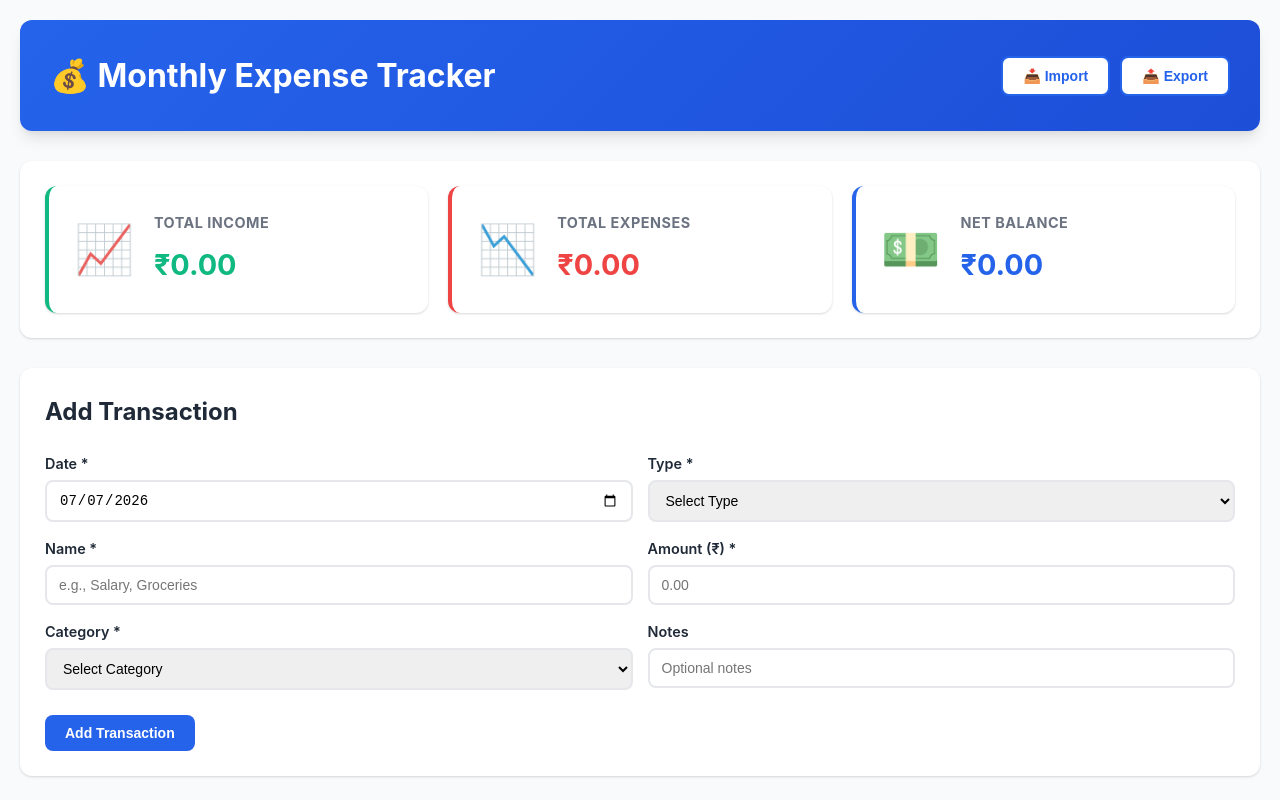
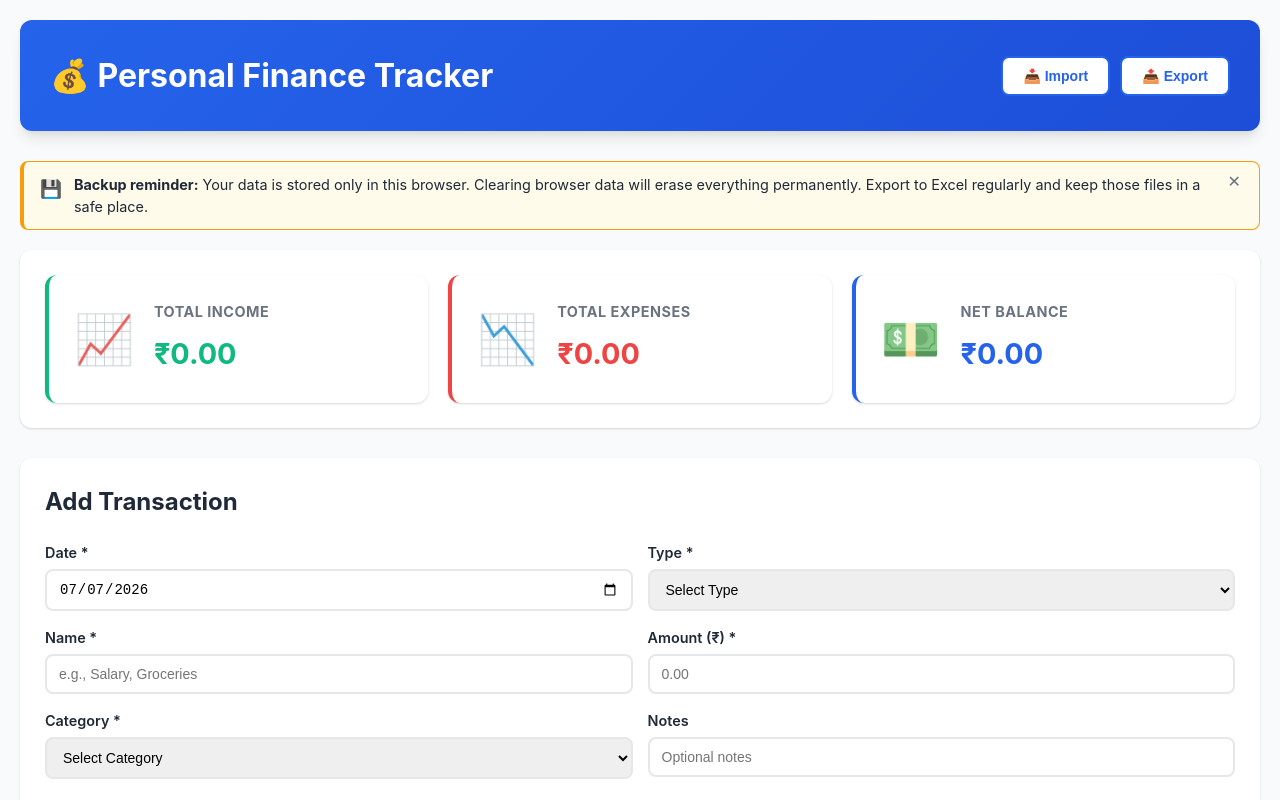
Before and after one commit to Sivaramakrishnan91/expense-tracker, a plain HTML site: page index.html in a window 1280 px wide. Shown: the top 800 px of the page. Drawn offline with Linux system fonts and the light colour scheme.

Commit message:
Change name to Personal Finance Tracker

```diff
--- a/css/styles.css
+++ b/css/styles.css
@@ -33,6 +33,51 @@ body {
 .container {
     max-width: 1400px;
     margin: 0 auto;
+}
+
+/* Backup reminder banner */
+.backup-banner {
+    display: flex;
+    align-items: flex-start;
+    gap: 12px;
+    background-color: #fffbeb;
+    border: 1px solid var(--warning-color);
+    border-left: 4px solid var(--warning-color);
+    border-radius: 8px;
+    padding: 12px 16px;
+    margin-bottom: 20px;
+    font-size: 0.9rem;
+    color: var(--text-primary);
+}
+
+.backup-banner-icon {
+    font-size: 1.1rem;
+    flex-shrink: 0;
+    margin-top: 1px;
+}
+
+.backup-banner-text {
+    flex: 1;
+    line-height: 1.5;
+}
+
+.backup-banner-dismiss {
+    background: none;
+    border: none;
+    cursor: pointer;
+    font-size: 1rem;
+    color: var(--text-secondary);
+    padding: 0 2px;
+    flex-shrink: 0;
+    line-height: 1;
+}
+
+.backup-banner-dismiss:hover {
+    color: var(--text-primary);
+}
+
+.backup-banner.hidden {
+    display: none;
 }
 
 /* Header */
--- a/index.html
+++ b/index.html
@@ -3,14 +3,14 @@
 <head>
     <meta charset="UTF-8">
     <meta name="viewport" content="width=device-width, initial-scale=1.0">
-    <title>Monthly Expense Tracker</title>
+    <title>Personal Finance Tracker</title>
     <link rel="stylesheet" href="css/styles.css">
 </head>
 <body>
     <div class="container">
         <!-- Header -->
         <header class="header">
-            <h1>💰 Monthly Expense Tracker</h1>
+            <h1>💰 Personal Finance Tracker</h1>
             <div class="header-actions">
                 <button id="importBtn" class="btn btn-secondary" title="Import from Excel">
                     📥 Import
@@ -20,6 +20,16 @@
                 </button>
             </div>
         </header>
+
+        <!-- Backup reminder banner -->
+        <div id="backupBanner" class="backup-banner">
+            <span class="backup-banner-icon">💾</span>
+            <span class="backup-banner-text">
+                <strong>Backup reminder:</strong> Your data is stored only in this browser. Clearing browser data will erase everything permanently.
+                Export to Excel regularly and keep those files in a safe place.
+            </span>
+            <button id="dismissBanner" class="backup-banner-dismiss" title="Dismiss">✕</button>
+        </div>
 
         <!-- Summary Dashboard -->
         <section class="dashboard">
--- a/js/app.js
+++ b/js/app.js
@@ -1,4 +1,4 @@
-// Main application logic for expense tracker
+// Main application logic for Personal Finance Tracker
 
 // Global state
 let currentEditId = null;
@@ -19,6 +19,9 @@ function initializeApp() {
     // Set today's date as default
     document.getElementById('transactionDate').value = getTodayDate();
 
+    // Show backup reminder banner unless previously dismissed
+    initBackupBanner();
+
     // Populate category dropdowns
     populateCategoryDropdowns();
 
@@ -28,7 +31,19 @@ function initializeApp() {
     // Load and display data
     loadInitialData();
 
-    console.log('Expense Tracker initialized successfully!');
+    console.log('Personal Finance Tracker initialized successfully!');
+}
+
+function initBackupBanner() {
+    const banner = document.getElementById('backupBanner');
+    if (localStorage.getItem('backupBannerDismissed') === 'true') {
+        banner.classList.add('hidden');
+        return;
+    }
+    document.getElementById('dismissBanner').addEventListener('click', function () {
+        banner.classList.add('hidden');
+        localStorage.setItem('backupBannerDismissed', 'true');
+    });
 }
 
 // Populate category dropdowns based on transaction type
--- a/js/storage.js
+++ b/js/storage.js
@@ -1,4 +1,4 @@
-// LocalStorage management for expense tracker
+// LocalStorage management for Personal Finance Tracker
 
 const STORAGE_KEY = 'expenseTrackerData';
 const SETTINGS_KEY = 'expenseTrackerSettings';
--- a/js/utils.js
+++ b/js/utils.js
@@ -1,4 +1,4 @@
-// Utility functions for the expense tracker application
+// Utility functions for Personal Finance Tracker
 
 // Escape HTML special characters to prevent XSS when interpolating into innerHTML
 function escapeHtml(str) {
```
Also changed, not shown: 11 other files.
